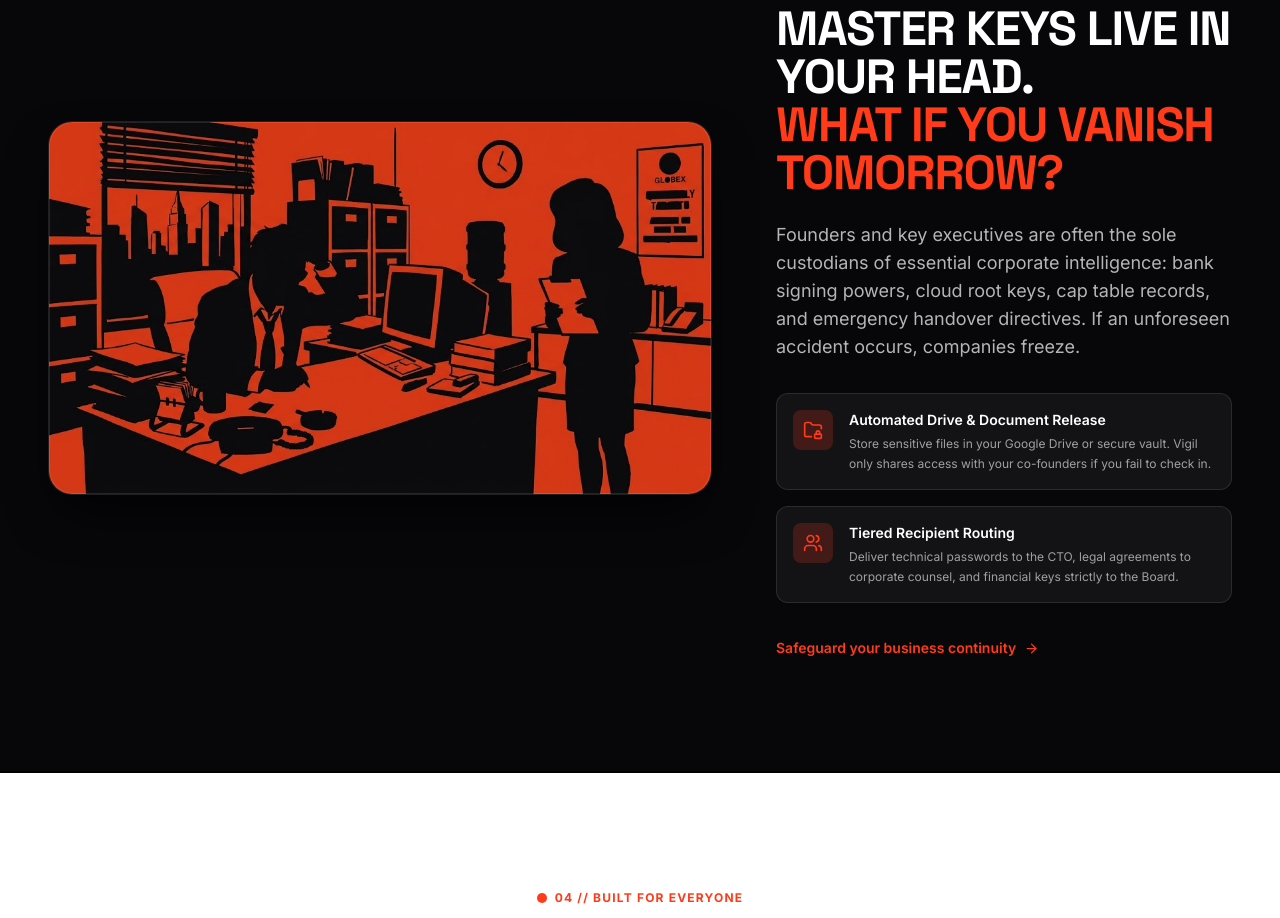
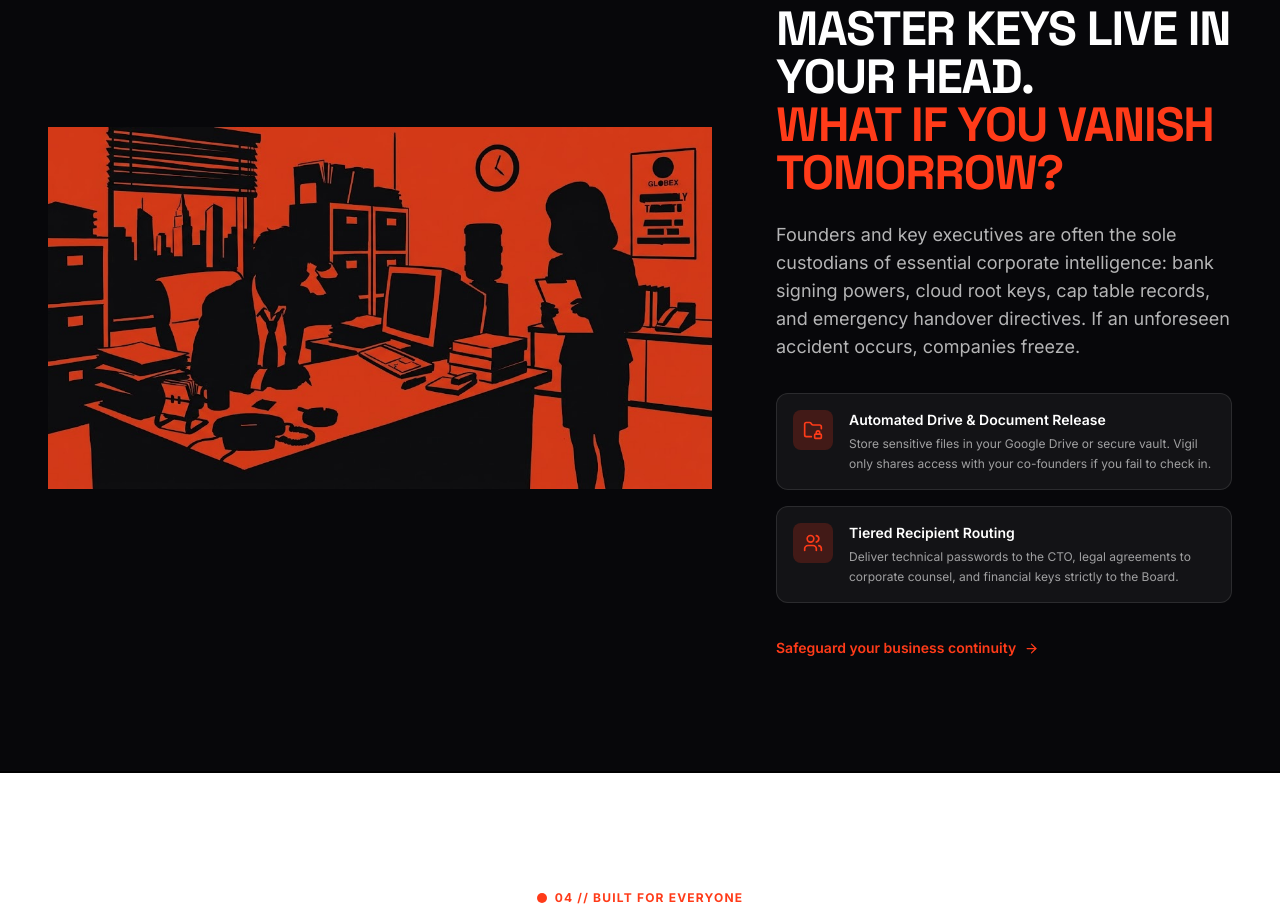
Before and after one commit to 0shaaf/vigil-frontend, a Next.js app: page / in a window 1280 px wide. Shown: the part 3068-3986 px from the top of the page. Built offline with nearby package versions, Linux system fonts and the light colour scheme.

Commit message:
fix(section-4): remove borders, shadows, and glassmorphism so illustration submerges naturally with background

```diff
--- a/components/landing/BusinessSection.jsx
+++ b/components/landing/BusinessSection.jsx
@@ -8,19 +8,17 @@ export default function BusinessSection() {
     <section id="business" className="relative py-20 sm:py-28 bg-[#07070a] text-white border-t border-white/10 overflow-hidden">
       <div className="max-w-7xl mx-auto px-6 sm:px-8 lg:px-12">
         <div className="grid grid-cols-1 lg:grid-cols-12 gap-10 sm:gap-12 lg:gap-16 items-center">
-          {/* Left Column: Specially Designed Illustration (Large & Responsive) */}
+          {/* Left Column: Specially Designed Illustration (Submerged Naturally) */}
           <div className="lg:col-span-7 flex justify-center items-center w-full">
-            <div className="relative w-full aspect-[16/9] rounded-2xl sm:rounded-3xl overflow-hidden border border-white/10 bg-[#07070a] shadow-2xl shadow-black/80 group">
+            <div className="relative w-full aspect-[1024/572]">
               <Image
                 src="/assets/sec4.jpeg"
                 alt="Founder and corporate custodians continuity illustration"
                 fill
                 priority
                 sizes="(max-width: 640px) 100vw, (max-width: 1024px) 90vw, 58vw"
-                className="object-cover object-center filter contrast-[1.02] transition-transform duration-700 ease-out group-hover:scale-[1.03]"
+                className="object-contain object-center select-none"
               />
-              {/* Subtle glass rim overlay to submerge cleanly into theme */}
-              <div className="absolute inset-0 rounded-2xl sm:rounded-3xl ring-1 ring-inset ring-white/10 pointer-events-none" />
             </div>
           </div>
 
```
